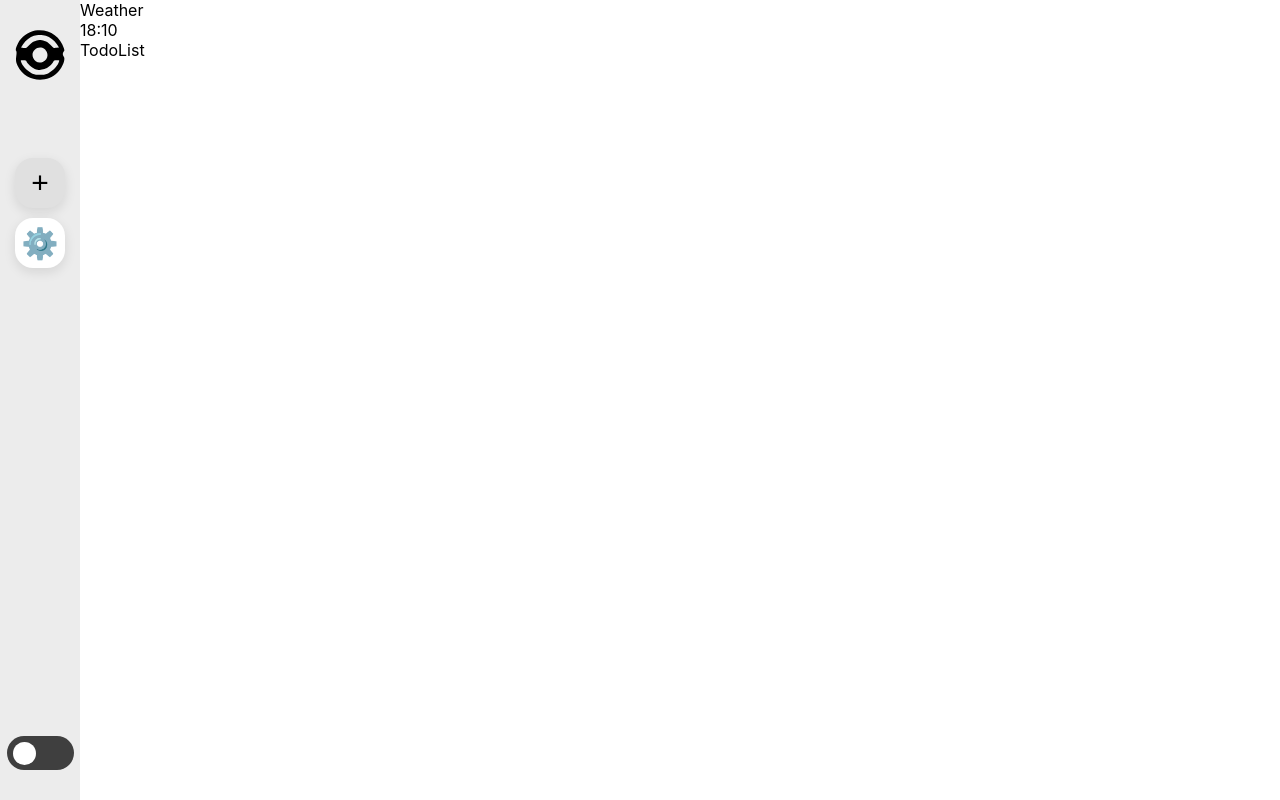
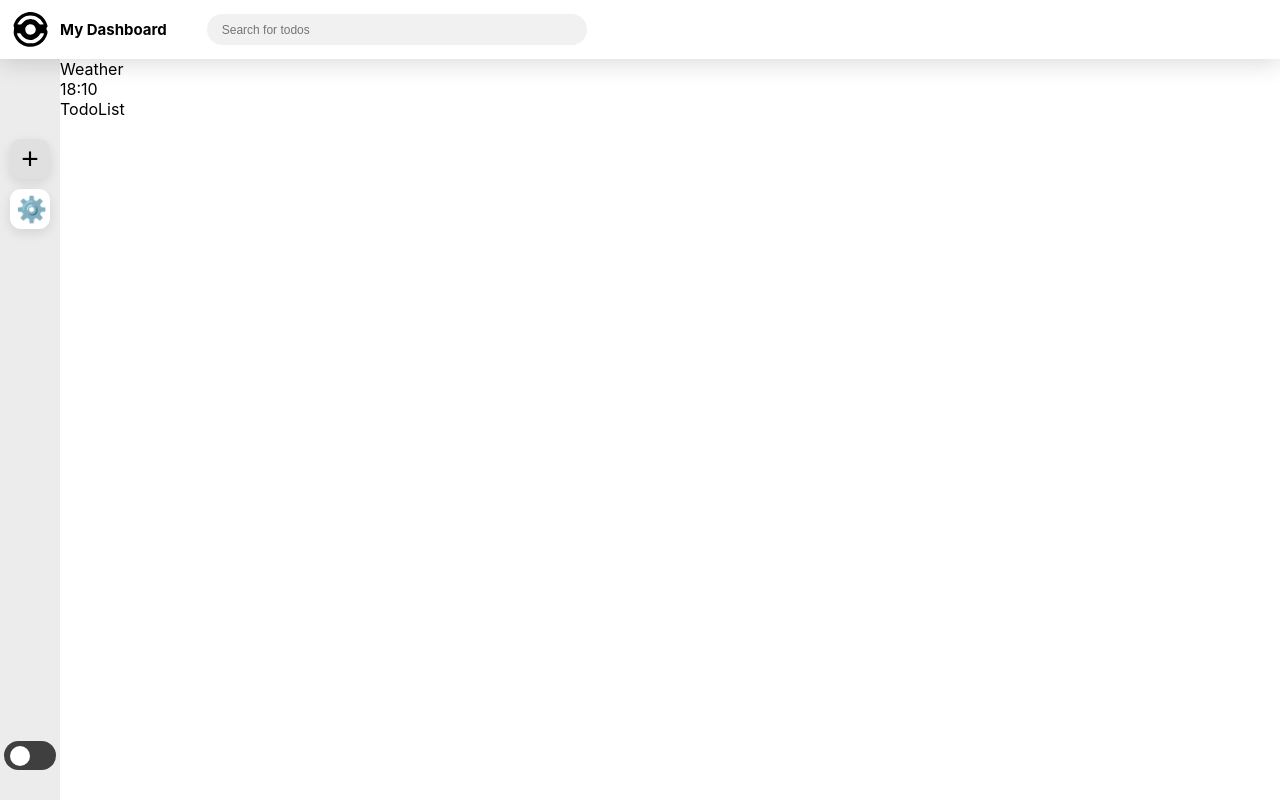
Before and after one commit to dancinncoder/my-dashboard, a React (Create React App) app: page / in a window 1280 px wide. Built offline with nearby package versions, Linux system fonts and the light colour scheme.

Commit message:
[ADD] header with logo, input update

```diff
--- /dev/null
+++ b/src/components/layout/Header.tsx
@@ -0,0 +1,61 @@
+import React from "react";
+import { ReactComponent as Logo } from "../../assets/layout/logo2.svg";
+import { Link } from "react-router-dom";
+import { styled } from "styled-components";
+
+const HeaderContainer = styled.div`
+  align-items: center;
+  height: 50px;
+  background-color: white;
+  box-shadow: 0 4px 24px rgba(0, 0, 0, 0.15);
+  display: flex;
+  gap: 10px;
+  justify-content: flex-start;
+  padding: 5px 10px;
+  position: sticky;
+  top: 0;
+  z-index: 99999;
+
+  p {
+    font-size: 15px;
+    font-weight: 670;
+  }
+`;
+
+const LogoContainer = styled(Link)`
+  align-items: center;
+  /* border: 1px solid blue; */
+  cursor: pointer;
+  display: flex;
+  justify-content: center;
+  width: 40px;
+`;
+
+const SearchBar = styled.input`
+  background-color: #f2f1f1;
+  border: none;
+  border-radius: 20px;
+  font-size: 12px;
+  height: 25px;
+  margin-left: 30px;
+  padding: 3px 15px;
+  width: 350px;
+
+  &:focus {
+    outline: none;
+  }
+`;
+
+function Header() {
+  return (
+    <HeaderContainer>
+      <LogoContainer to="/">
+        <Logo width={35} height={35} />
+      </LogoContainer>
+      <p>My Dashboard</p>
+      <SearchBar placeholder="Search for todos" />
+    </HeaderContainer>
+  );
+}
+
+export default Header;
--- a/src/components/layout/Layout.tsx
+++ b/src/components/layout/Layout.tsx
@@ -2,21 +2,29 @@ import React from "react";
 import { Outlet } from "react-router-dom";
 import Sidebar from "./Sidebar";
 import { styled } from "styled-components";
+import Header from "./Header";
 
 const LayoutContaienr = styled.div`
   display: flex;
+  flex-direction: column;
   position: relative;
   height: 100vh;
+`;
+
+const Main = styled.main`
+  display: flex;
+  height: 100%;
 `;
 
 function Layout() {
   return (
     <LayoutContaienr>
-      <Sidebar />
-      <main>
+      <Header />
+      <Main>
+        <Sidebar />
         {/* children content below */}
         <Outlet />
-      </main>
+      </Main>
     </LayoutContaienr>
   );
 }
--- a/src/components/layout/ModeToggle.tsx
+++ b/src/components/layout/ModeToggle.tsx
@@ -6,17 +6,17 @@ const ModeToggleContainer = styled.div`
   background-color: #3f3f3f;
   border-radius: 25px;
   display: flex;
-  height: 30px;
+  height: 25px;
   justify-content: flex-start;
-  width: 55px;
+  width: 40px;
   padding: 2px 6px;
 `;
 
 const Circle = styled.div`
   background-color: white;
   border-radius: 50%;
-  height: 23px;
-  width: 23px;
+  height: 20px;
+  width: 20px;
 `;
 
 function ModeToggle() {
--- a/src/components/layout/Shortcut.tsx
+++ b/src/components/layout/Shortcut.tsx
@@ -56,12 +56,12 @@ const PopupTitleInput = styled.input``;
 const ShortcutAddBtn = styled.button`
   background-color: #e0e0e0;
   border: none;
-  border-radius: 18px;
+  border-radius: 11px;
   cursor: pointer;
   font-size: 30px;
-  height: 50px;
+  height: 40px;
   box-shadow: 0 4px 12px rgba(0, 0, 0, 0.1);
-  width: 50px;
+  width: 40px;
 
   &:hover {
     background-color: #3f3f3f;
@@ -74,12 +74,12 @@ const ShortcutAddBtn = styled.button`
 const ShortcutEditBtn = styled.button`
   background-color: white;
   border: none;
-  border-radius: 18px;
+  border-radius: 11px;
   cursor: pointer;
-  font-size: 30px;
-  height: 50px;
+  font-size: 25px;
+  height: 40px;
   box-shadow: 0 4px 12px rgba(0, 0, 0, 0.1);
-  width: 50px;
+  width: 40px;
 
   &:hover {
     background-color: #3f3f3f;
@@ -109,12 +109,12 @@ const ShortcutItem = styled.li`
   background-color: #fff;
   border: none;
   /* border-radius: 50%; */
-  border-radius: 15px;
+  border-radius: 11px;
   box-shadow: 0 4px 12px rgba(0, 0, 0, 0.1);
   display: flex;
-  height: 50px;
+  height: 40px;
   justify-content: center;
-  width: 50px;
+  width: 40px;
 
   &:hover {
     border-radius: 50%;
@@ -127,13 +127,13 @@ const ShortcutItemLink = styled(Link)`
   color: #3f3f3f;
   font-family: Arial, Helvetica, sans-serif;
   display: flex;
-  height: 50px;
+  height: 40px;
   justify-content: center;
   text-decoration: none;
-  width: 50px;
+  width: 40px;
 
   span {
-    font-size: 26px;
+    font-size: 23px;
     font-weight: 700;
   }
 
@@ -156,7 +156,7 @@ const TitlePopup = styled.div`
   height: 20px;
   padding: 5px 10px;
   position: absolute;
-  left: 72px;
+  left: 58px;
 `;
 
 const BtnContainer = styled.div`
--- a/src/components/layout/Sidebar.tsx
+++ b/src/components/layout/Sidebar.tsx
@@ -1,7 +1,5 @@
 import React from "react";
 import { styled } from "styled-components";
-import { ReactComponent as Logo } from "../../assets/layout/logo2.svg";
-import { Link } from "react-router-dom";
 import ModeToggle from "./ModeToggle";
 import Shortcut from "./Shortcut";
 
@@ -16,7 +14,7 @@ const SidebarContainer = styled.div`
   position: relative;
   top: 0;
   padding: 30px 10px;
-  width: 60px;
+  width: 40px;
 `;
 
 const Line = styled.div`
@@ -24,15 +22,6 @@ const Line = styled.div`
   border-bottom: 1px solid #ddd;
   box-shadow: 0 8px 24px rgba(0, 0, 0, 0.15);
   height: 1px;
-  width: 50px;
-`;
-
-const LogoContainer = styled(Link)`
-  align-items: center;
-  /* border: 1px solid blue; */
-  cursor: pointer;
-  display: flex;
-  justify-content: center;
   width: 50px;
 `;
 
@@ -50,9 +39,6 @@ const Nav = styled.nav`
 export default function Sidebar() {
   return (
     <SidebarContainer>
-      <LogoContainer to="/">
-        <Logo width={50} height={50} />
-      </LogoContainer>
       {/* <Line></Line> */}
       <Nav>
         <Shortcut />
```
